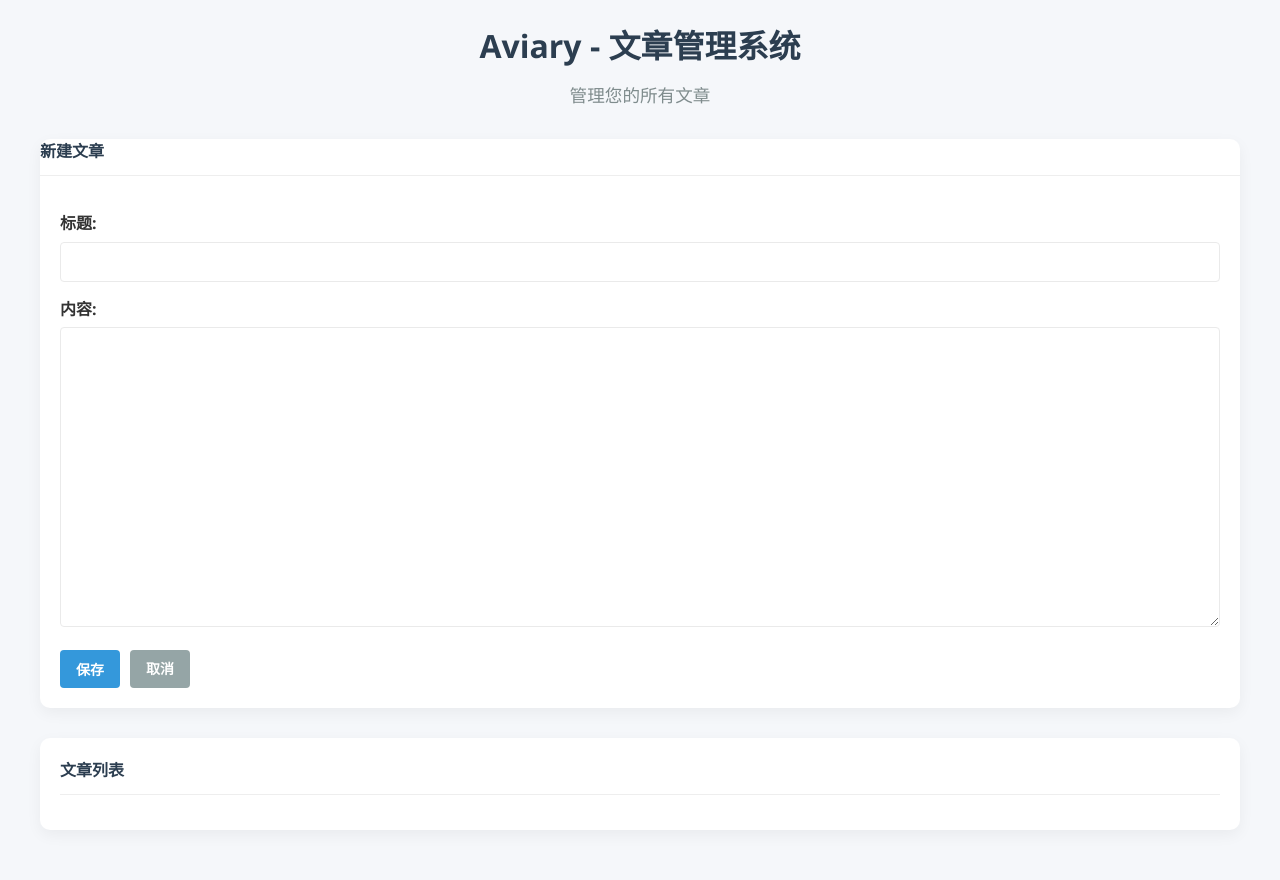
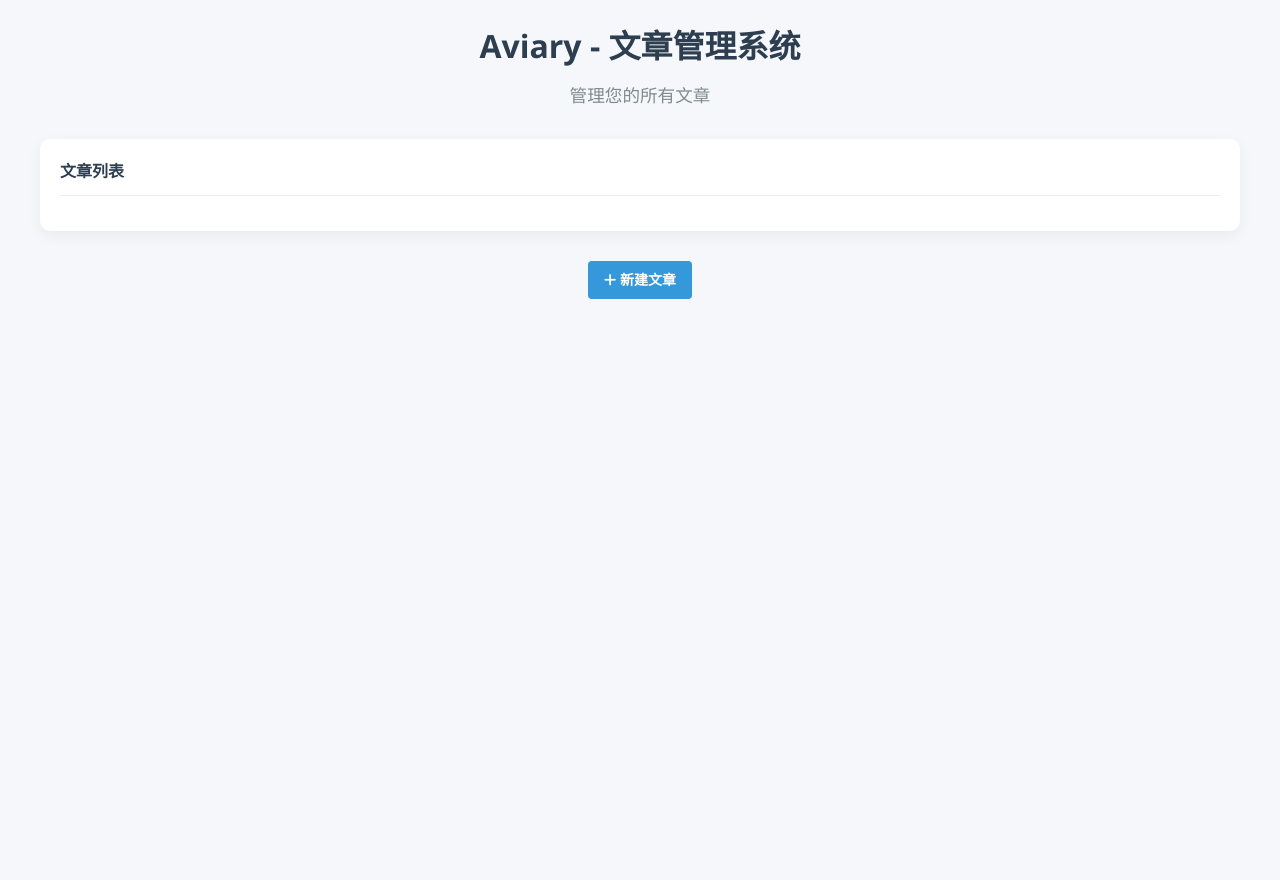
Before and after one commit to chijumaodejiyu/Aviary, a Flask app: template templates/integrated.html in a window 1280 px wide. After the commit the page ends 299 px from the top, so only its background shows below. Run offline with Flask 3, Linux system fonts and the light colour scheme; the template is opened without the code that fills it, so the values that code supplies are empty.

Commit message:
feat(core): 支持新建文章并优化数据库查询结果处理

```diff
--- a/app.py
+++ b/app.py
@@ -41,6 +41,7 @@ class Database:
     def get_posts(self, limit=None):
         """获取文章列表"""
         with self.get_connection() as conn:
+            conn.row_factory = sqlite3.Row
             query = 'SELECT * FROM posts ORDER BY id DESC'
             if limit:
                 # 使用参数化查询防止SQL注入
@@ -59,6 +60,7 @@ class Database:
     def get_post_by_id(self, post_id):
         """根据ID获取文章"""
         with self.get_connection() as conn:
+            conn.row_factory = sqlite3.Row
             cursor = conn.execute(
                 'SELECT * FROM posts WHERE id = ?',
                 (post_id,)
@@ -97,16 +99,23 @@ def error_page():
 
 
 
-@app.route('/edit/<int:post_id>')
+@app.route('/edit/<post_id>')
 def edit_post(post_id):
-    """编辑文章(使用富文本编辑器)"""
+    """编辑或新建文章(使用富文本编辑器)"""
     try:
+        if post_id == 'new':
+            return render_template('editor.html',
+                                post_id=None,
+                                title='',
+                                content='')
+
+        post_id = int(post_id)
         post = db.get_post_by_id(post_id)
         if post:
             return render_template('editor.html',
                                 post_id=post_id,
-                                title=post[1],
-                                content=post[2])
+                                title=post['title'],
+                                content=post['content'])
         return redirect('/')
     except Exception as e:
         print(f"编辑错误: {e}")
@@ -177,11 +186,11 @@ def rss_feed():
 
     for post in posts:
         item = ET.SubElement(channel, 'item')
-        ET.SubElement(item, 'title').text = post[1]
-        ET.SubElement(item, 'description').text = post[2]
-        ET.SubElement(item, 'pubDate').text = post[3]
-        ET.SubElement(item, 'guid').text = f"{request.url_root}post/{post[0]}"
-        ET.SubElement(item, 'link').text = f"{request.url_root}post/{post[0]}"
+        ET.SubElement(item, 'title').text = post['title']
+        ET.SubElement(item, 'description').text = post['content']
+        ET.SubElement(item, 'pubDate').text = post['created_at']
+        ET.SubElement(item, 'guid').text = f"{request.url_root}post/{post['id']}"
+        ET.SubElement(item, 'link').text = f"{request.url_root}post/{post['id']}"
 
     # 添加XML声明和正确的内容类型
     response = app.response_class(
--- a/templates/integrated.html
+++ b/templates/integrated.html
@@ -14,32 +14,6 @@
             <p class="subtitle">管理您的所有文章</p>
         </header>
 
-        <!-- 文章编辑器 -->
-        <div class="editor-container">
-            <div class="panel-header">
-                <span class="panel-title">{{ '编辑文章' if edit_mode else '新建文章' }}</span>
-            </div>
-            <div class="editor-panel">
-                <form method="POST" action="/save">
-                    <input type="hidden" name="post_id" value="{{ post_id }}">
-                    <div style="margin-bottom: 15px;">
-                        <label style="display: block; margin-bottom: 5px; font-weight: 600;">标题:</label>
-                        <input type="text" name="title" value="{{ title }}" required maxlength="100"
-                               style="width: 100%; padding: 10px; border: 1px solid #eaeaea; border-radius: 4px;">
-                    </div>
-                    <div style="margin-bottom: 15px;">
-                        <label style="display: block; margin-bottom: 5px; font-weight: 600;">内容:</label>
-                        <textarea name="content" required maxlength="5000"
-                                  style="width: 100%; min-height: 300px; padding: 15px; border: 1px solid #eaeaea; border-radius: 4px; resize: vertical;">{{ content }}</textarea>
-                    </div>
-                    <div class="actions">
-                        <button type="submit" class="btn btn-primary">保存</button>
-                        <a href="/" class="btn btn-secondary">取消</a>
-                    </div>
-                </form>
-            </div>
-        </div>
-
         <!-- 文章列表 -->
         <div class="post-list">
             <div class="panel-header">
@@ -51,12 +25,19 @@
                 <p>{{ post.content }}</p>
                 <small>{{ post.created_at }}</small>
                 <div class="actions">
-                    <a href="/edit/{{ post.id }}" class="btn btn-primary">编辑</a>
+                <a href="/edit/{{ post.id }}" class="btn btn-primary">编辑</a>
                     <a href="/delete/{{ post.id }}" class="btn btn-danger">删除</a>
                 </div>
             </div>
             {% endfor %}
         </div>
+
+        <!-- 新建文章按钮 -->
+        <div class="actions" style="margin-top: 30px; justify-content: center;">
+            <a href="/edit/new" class="btn btn-primary">
+                <i class="fas fa-plus"></i> 新建文章
+            </a>
+        </div>
     </div>
 </body>
 </html>
```
Also changed, not shown: posts.db.
